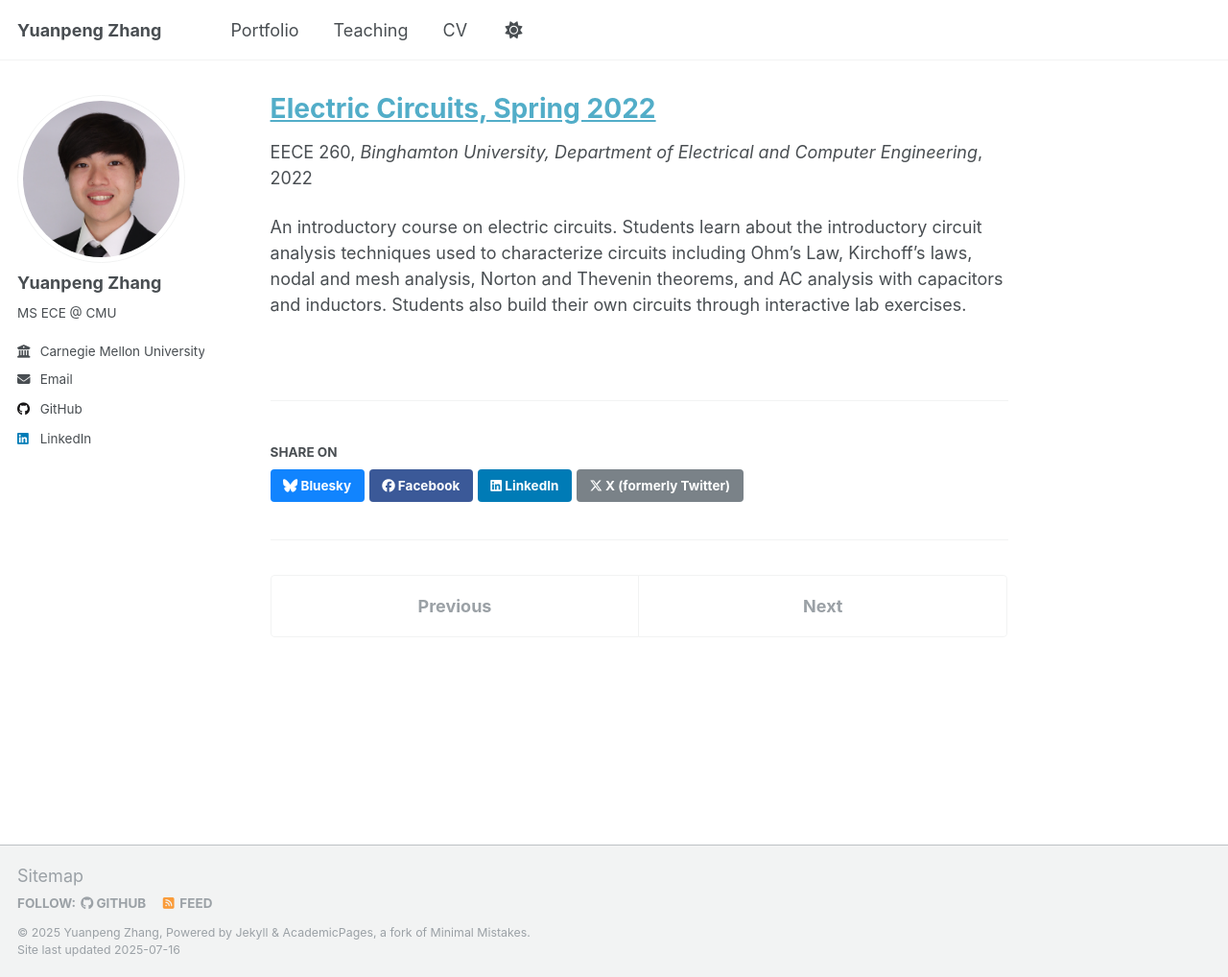
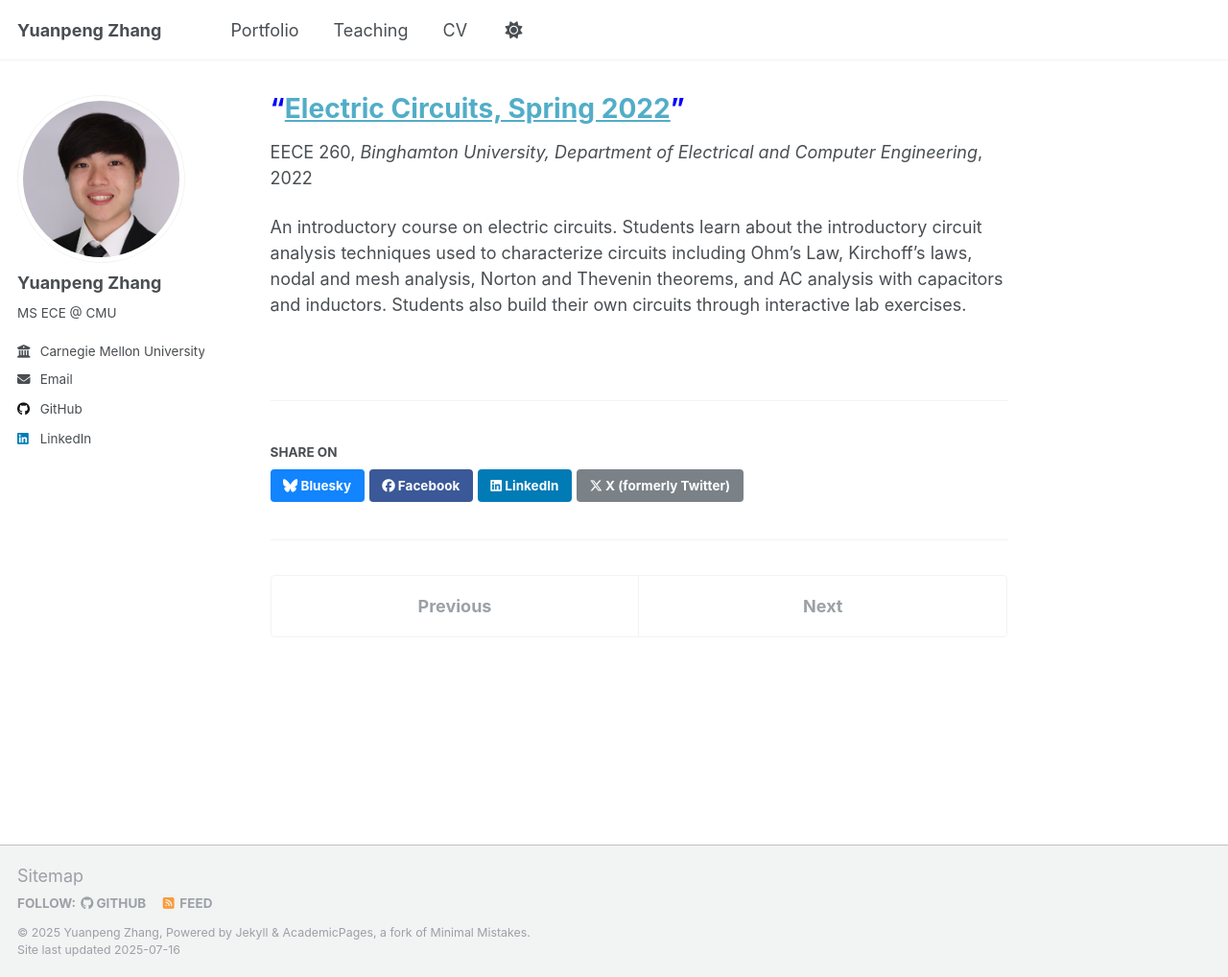
Before and after one commit to yuanpenguin/yuanpenguin.github.io, a Jekyll site: the page built from _teaching/2022-spring-circuits.md, in a window 1280 px wide and 1018 px high. Shown: the whole window at 96% size. Built offline with Jekyll 4.4.1, drawn with Linux system fonts in a browser that asks for light colours; a script that is not in the unit is left out.

Commit message:
Update 2022-spring-circuits.md

```diff
--- a/_teaching/2022-spring-circuits.md
+++ b/_teaching/2022-spring-circuits.md
@@ -1,5 +1,5 @@
 ---
-title: "[Electric Circuits, Spring 2022](https://catalog.binghamton.edu/preview_course_nopop.php?catoid=5&coid=34520)"
+title: <span style="color:blue;">"[Electric Circuits, Spring 2022](https://catalog.binghamton.edu/preview_course_nopop.php?catoid=5&coid=34520)"</span>
 collection: teaching
 type: "EECE 260"
 <!--- permalink: --->
```
